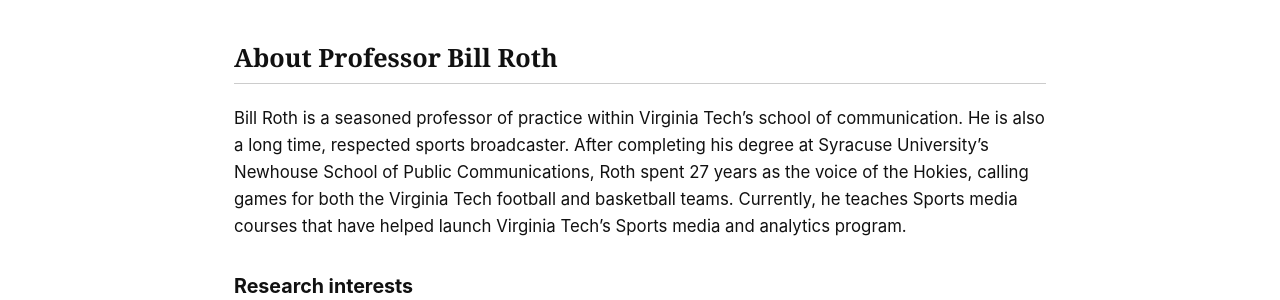
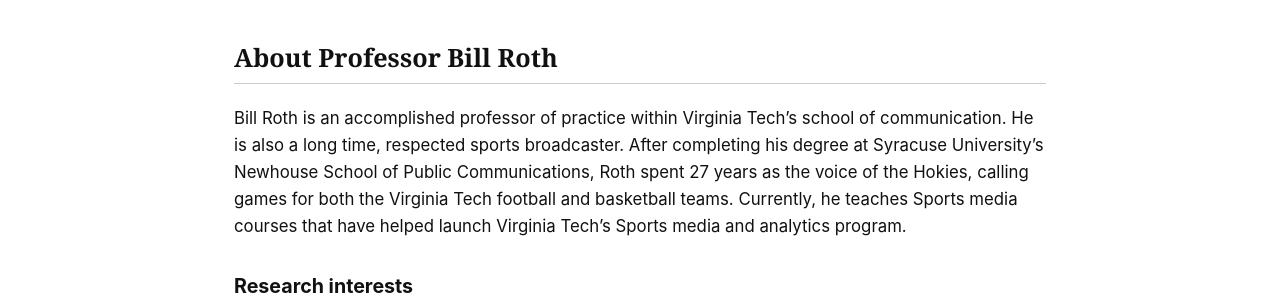
Before and after one commit to Jacobw23-Coder/myawesomesemester, a Jekyll site: the page built from _courses/course-04.md, in a window 1280 px wide. Shown: the part 622-922 px from the top of the page. Built offline with Jekyll 4.4.1, drawn with Linux system fonts in a browser that asks for light colours.

Commit message:
Update description of Professor Bill Roth

```diff
--- a/_courses/course-04.md
+++ b/_courses/course-04.md
@@ -18,7 +18,7 @@ This sports media course introduces students to the different roles within Sport
 
 ## About Professor Bill Roth
 
-Bill Roth is a seasoned professor of practice within Virginia Tech’s school of communication. He is also a long time, respected sports broadcaster. After completing his degree at Syracuse University's Newhouse School of Public Communications, Roth spent 27 years as the voice of the Hokies, calling games for both the Virginia Tech football and basketball teams. Currently, he teaches Sports media courses that have helped launch Virginia Tech's Sports media and analytics program.
+Bill Roth is an accomplished professor of practice within Virginia Tech’s school of communication. He is also a long time, respected sports broadcaster. After completing his degree at Syracuse University's Newhouse School of Public Communications, Roth spent 27 years as the voice of the Hokies, calling games for both the Virginia Tech football and basketball teams. Currently, he teaches Sports media courses that have helped launch Virginia Tech's Sports media and analytics program.
 
 ### Research interests
 
```
